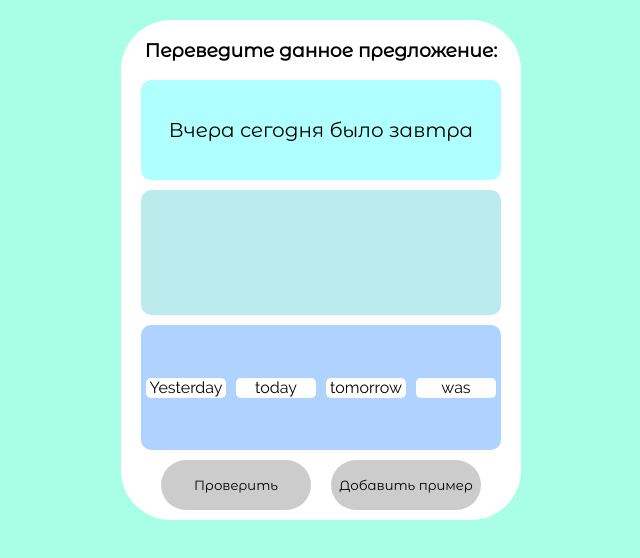
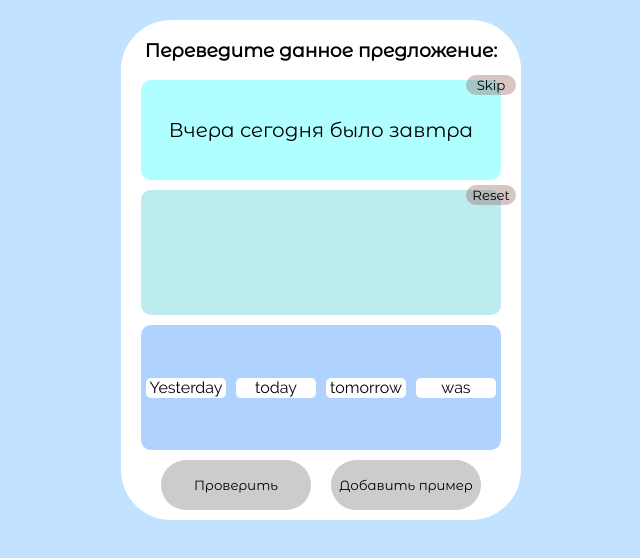
Before and after one commit to LogPose/i-Link-Test, a React (Create React App) app: page / in a window 1280 px wide. Shown: the top 558 px of the page, without its empty margins (319-959 px from the left). Built offline with nearby package versions, Linux system fonts and the light colour scheme.

Commit message:
Косметика, отлов багов, новый функционал

```diff
--- a/src/App.tsx
+++ b/src/App.tsx
@@ -11,6 +11,7 @@ const AppWindow = styled.div`
   overflow: hidden;
   box-sizing: border-box;
   text-align: center;
+  position: relative;
 `;
 
 const TaskWindow = styled.div`
@@ -37,6 +38,7 @@ const SolutionWindow = styled.div`
   align-items: center;
   flex-wrap: wrap;
   border-radius: 10px;
+  position: relative;
 `;
 
 const WordsWindow = styled.div`
@@ -49,6 +51,7 @@ const WordsWindow = styled.div`
   align-items: center;
   flex-wrap: wrap;
   border-radius: 10px;
+  position: relative;
 `;
 
 const ConfirmButton = styled.button`
@@ -69,6 +72,7 @@ const ConfirmButton = styled.button`
 `;
 
 const Words = styled.div`
+  position: relative;
   width: 80px;
   height: 20px;
   background-color: #fff;
@@ -78,7 +82,10 @@ const Words = styled.div`
   border-radius: 5px;
   text-align: center;
   :hover {
-    box-shadow: 2px 2px 2px black;
+    background-color: rgba(119, 239, 255, 0.651);
+  }
+  :active {
+    background-color: rgba(1, 225, 255, 0.651);
   }
   font-family: "WordsFont";
 `;
@@ -86,11 +93,11 @@ const Words = styled.div`
 const AddNewExampleWindow = styled.div`
   width: 380px;
   height: 480px;
-  background-color: rgba(124, 255, 163, 0.904);
+  background-color: rgb(147, 255, 156);
   z-index: 2;
   margin-top: 10px;
   margin-left: 10px;
-  box-shadow: 0px 0px 150px rgba(27, 138, 92, 0.904);
+  box-shadow: 0px 0px 20px rgba(27, 138, 92, 1);
   border-radius: 30px;
   position: absolute;
 `;
@@ -145,6 +152,44 @@ const DeclineNewExampleButton = styled.button`
   height: 50px;
   background-color: #ccc;
   margin: 5px;
+  border-radius: 50px;
+  outline: none;
+  border: none;
+  :hover {
+    background-color: rgba(240, 87, 87, 0.801);
+  }
+  :active {
+    background-color: rgba(221, 25, 25, 0.801);
+  }
+  font-family: "TaskFont";
+`;
+
+const ScipButton = styled.button`
+  position: absolute;
+  width: 50px;
+  height: 20px;
+  background-color: rgba(143, 79, 79, 0.329);
+  top: 55px;
+  right: 5px;
+  border-radius: 50px;
+  outline: none;
+  border: none;
+  :hover {
+    background-color: rgba(240, 87, 87, 0.801);
+  }
+  :active {
+    background-color: rgba(221, 25, 25, 0.801);
+  }
+  font-family: "TaskFont";
+`;
+
+const ResetButton = styled.button`
+  position: absolute;
+  width: 50px;
+  height: 20px;
+  background-color: rgba(143, 79, 79, 0.329);
+  top: -5px;
+  right: -15px;
   border-radius: 50px;
   outline: none;
   border: none;
@@ -219,16 +264,20 @@ function App() {
       setCurrentExample(examples[getRandomInt(examples.length)]);
     } else {
       setThatsAllFolks(true);
+      setSolutionWords([]);
     }
   }, [examples]);
 
-  const dragStartHandler = (event: DragEvent, ex: string) => {
-    setCurrentWord(ex);
+  // const dragStartHandler = (ex: string) => {
+  //   setCurrentWord(ex)
+  // };
+
+  const dragHandler = (word: string) => {
+    setCurrentWord(word);
   };
 
   const dragOverHandler = (event: DragEvent) => {
     event.preventDefault();
-    event.stopPropagation();
   };
 
   const dragOverWordHandler = (event: DragEvent, sol: string) => {
@@ -312,6 +361,7 @@ function App() {
       speechSynthesis.speak(utterance);
       setExamples((prev) => prev.filter((ex) => ex.id !== currentExample.id));
       setSolution([]);
+      alert("Ответ правильный! Отличная работа!");
     } else {
       alert("Ответ неверный! Попробуй ещё разок!");
     }
@@ -324,13 +374,11 @@ function App() {
   const termRusHandler = (event: ChangeEvent) => {
     let target = event.target as HTMLInputElement;
     setNewTermRus(target.value);
-    console.log(newTermRus);
   };
 
   const termEngHandler = (event: ChangeEvent) => {
     let target = event.target as HTMLInputElement;
     setNewTermEng(target.value);
-    console.log(newTermEng);
   };
 
   const AddNewExample = () => {
@@ -338,7 +386,7 @@ function App() {
     if (newTermRus.length === 0 || newTermEng.length === 0) {
       alert("Сначала введите предложения в соответствующие поля!");
     }
-    if (newTermRus.length !== 0 || newTermEng.length !== 0) {
+    if (newTermRus.length !== 0 && newTermEng.length !== 0) {
       let newExample = { id: counter, rus: newTermRus, eng: newTermEng };
       setExamples((prev) => [...prev, newExample]);
       setVisible(false);
@@ -352,6 +400,16 @@ function App() {
     setVisible(false);
     setNewTermEng("");
     setNewTermRus("");
+  };
+
+  const skipHandler = () => {
+    setExamples((prev) => prev.filter((ex) => ex.id !== currentExample.id));
+    setSolution([]);
+  };
+
+  const resetHandler = () => {
+    setSolution([]);
+    setSolutionWords(currentExample.eng.split(" "));
   };
 
   return (
@@ -388,19 +446,32 @@ function App() {
           ) : (
             currentExample.rus
           )}
+          <ScipButton
+            disabled={thatsAllFolks ? true : false}
+            onClick={() => skipHandler()}
+          >
+            Skip
+          </ScipButton>
         </TaskWindow>
         <SolutionWindow
           onDragOver={(event) => dragOverHandler(event)}
           onDrop={(event) => dropHandler(event)}
         >
+          <ResetButton
+            disabled={thatsAllFolks ? true : false}
+            onClick={() => resetHandler()}
+          >
+            Reset
+          </ResetButton>
           {solution.map((sol) => {
             return (
               <Words
                 draggable={true}
                 key={Math.random()}
-                onDragStart={(event) => dragStartHandler(event, sol)}
+                // onDragStart={() => dragStartHandler(sol)}
                 onDragOver={(event) => dragOverWordHandler(event, sol)}
                 onDrop={(event) => wordSortHandler(event)}
+                onDrag={() => dragHandler(sol)}
               >
                 {sol}
               </Words>
@@ -416,7 +487,8 @@ function App() {
               <Words
                 key={Math.random()}
                 draggable={true}
-                onDragStart={(event) => dragStartHandler(event, ex)}
+                // onDragStart={() => dragStartHandler(ex)}\
+                onDrag={() => dragHandler(ex)}
               >
                 {ex}
               </Words>
--- a/src/index.css
+++ b/src/index.css
@@ -2,7 +2,7 @@ body {
   margin: 0;
   -webkit-font-smoothing: antialiased;
   -moz-osx-font-smoothing: grayscale;
-  background-color: rgb(168, 255, 229);
+  background-color: rgb(193, 227, 255);
   display: flex;
   justify-content: center;
   align-items: center;
```
Also changed, not shown: 1 other file (tests, documents, lock files or other folders).
